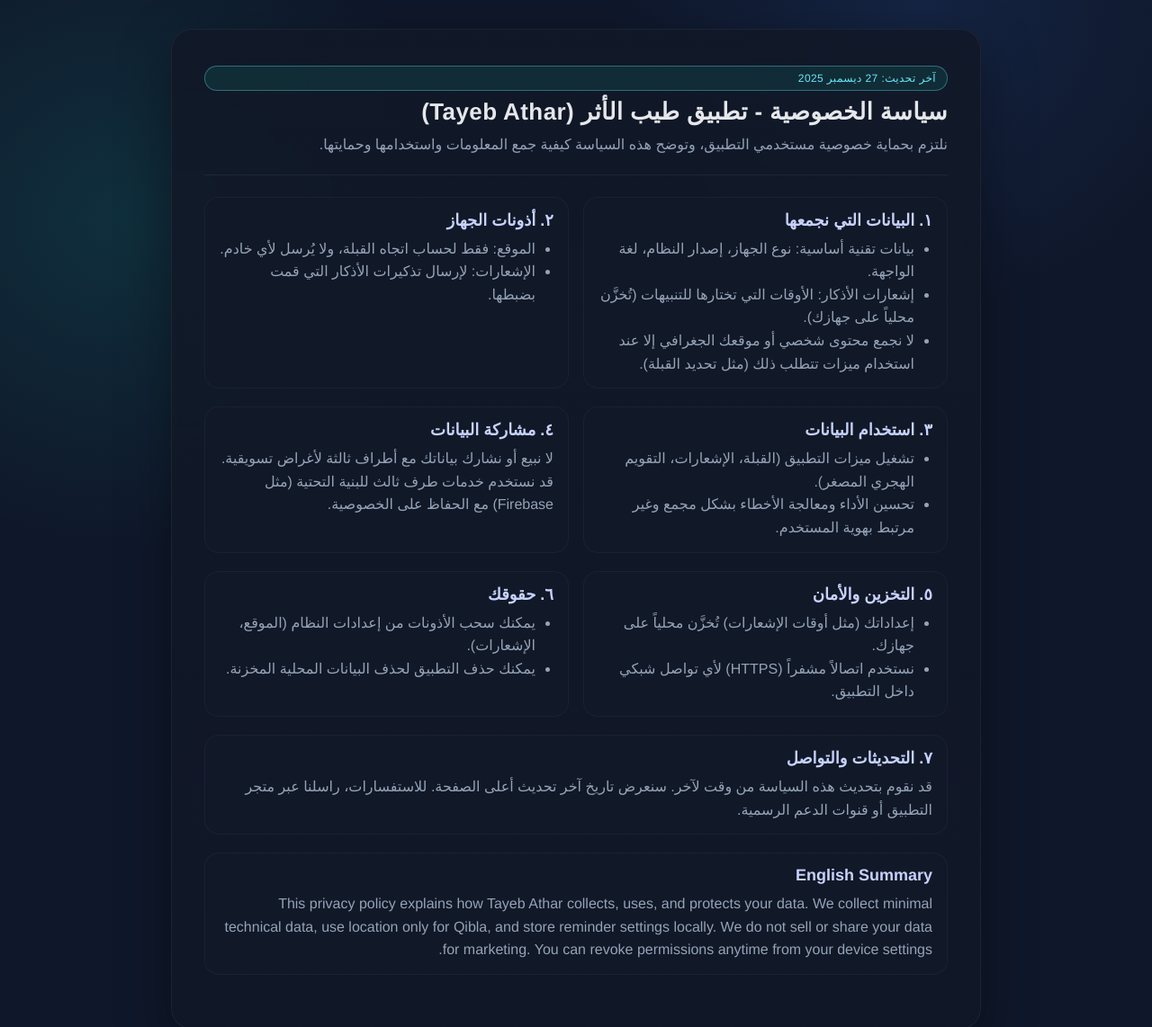
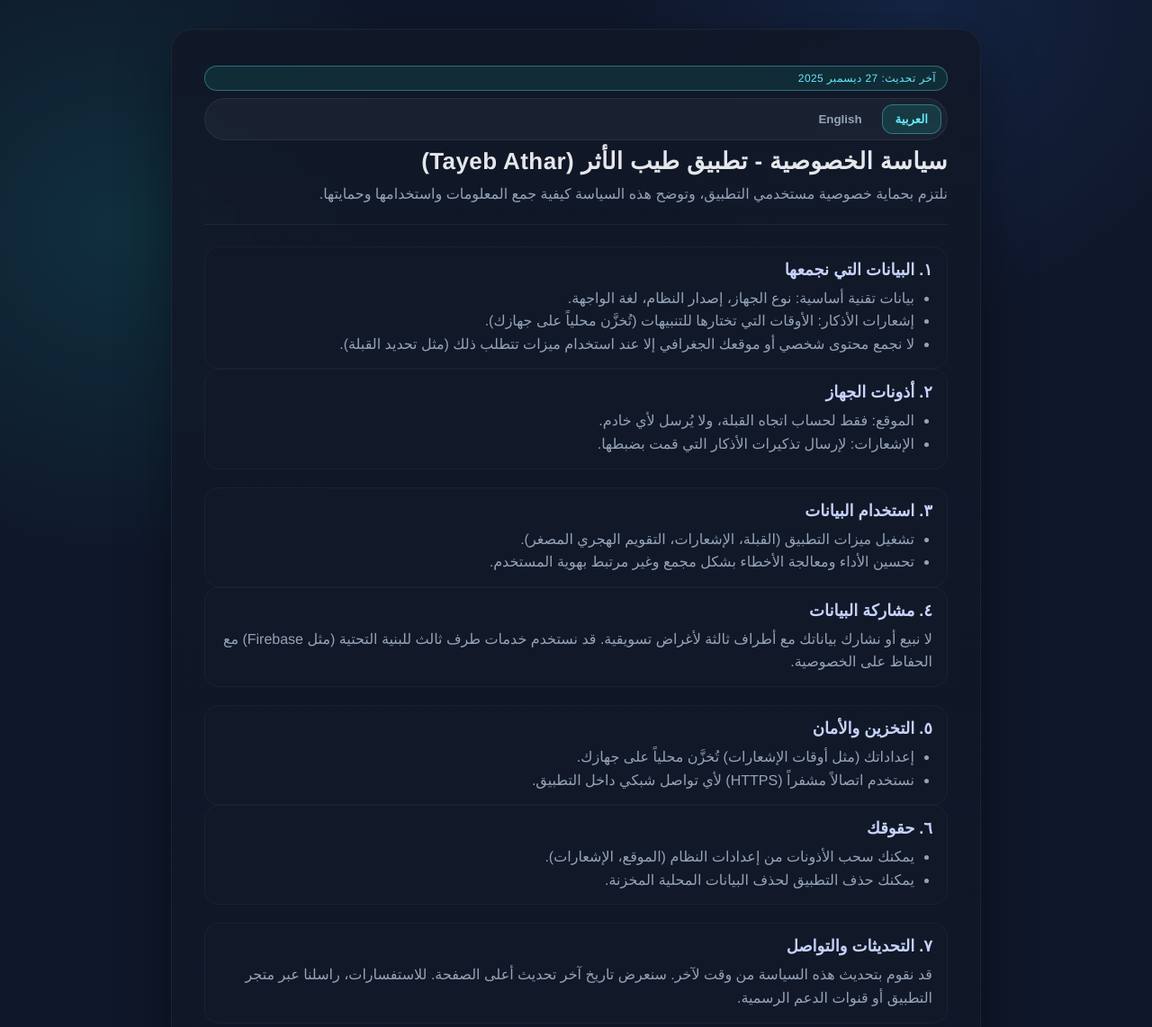
Before and after one commit to karam-araby/Tayeb-Athar-Privacy, a plain HTML site: page index.html in a window 1280 px wide. Shown: the top 1142 px of the page at 90% size. Drawn offline with Linux system fonts and the light colour scheme.

Commit message:
Add language switcher and update privacy policy content

```diff
--- a/index.html
+++ b/index.html
@@ -49,6 +49,30 @@
       font-size: 26px;
       letter-spacing: 0.4px;
     }
+    .lang-switch {
+      display: inline-flex;
+      align-items: center;
+      gap: 8px;
+      background: rgba(255, 255, 255, 0.04);
+      padding: 6px;
+      border-radius: 999px;
+      border: 1px solid rgba(255, 255, 255, 0.07);
+    }
+    .lang-btn {
+      border: none;
+      background: transparent;
+      color: var(--muted);
+      padding: 8px 14px;
+      border-radius: 12px;
+      font-weight: 700;
+      cursor: pointer;
+      transition: all 0.2s ease;
+    }
+    .lang-btn.active {
+      background: rgba(20, 184, 166, 0.16);
+      color: #67e8f9;
+      border: 1px solid rgba(103, 232, 249, 0.35);
+    }
     .tag {
       display: inline-flex;
       align-items: center;
@@ -80,6 +104,8 @@
       border-radius: var(--radius);
       padding: 14px 16px;
     }
+    .lang { display: none; }
+    .lang.active { display: block; }
     @media (min-width: 720px) {
       main { padding: 40px 36px; }
       .dual { grid-template-columns: 1fr 1fr; gap: 16px; }
@@ -90,11 +116,17 @@
   <main>
     <header>
       <div class="tag">آخر تحديث: 27 ديسمبر 2025</div>
-      <h1>سياسة الخصوصية - تطبيق طيب الأثر (Tayeb Athar)</h1>
-      <p>نلتزم بحماية خصوصية مستخدمي التطبيق، وتوضح هذه السياسة كيفية جمع المعلومات واستخدامها وحمايتها.</p>
+      <div class="lang-switch" aria-label="language switcher">
+        <button class="lang-btn active" data-lang="ar">العربية</button>
+        <button class="lang-btn" data-lang="en">English</button>
+      </div>
+      <h1 class="lang active" data-lang="ar">سياسة الخصوصية - تطبيق طيب الأثر (Tayeb Athar)</h1>
+      <h1 class="lang" data-lang="en">Privacy Policy - Tayeb Athar</h1>
+      <p class="lang active" data-lang="ar">نلتزم بحماية خصوصية مستخدمي التطبيق، وتوضح هذه السياسة كيفية جمع المعلومات واستخدامها وحمايتها.</p>
+      <p class="lang" data-lang="en">We are committed to protecting your privacy. This policy explains how we collect, use, and safeguard your data.</p>
     </header>
 
-    <section class="dual">
+    <section class="dual lang active" data-lang="ar">
       <div class="card">
         <h2>١. البيانات التي نجمعها</h2>
         <ul>
@@ -112,7 +144,25 @@
       </div>
     </section>
 
-    <section class="dual">
+    <section class="dual lang" data-lang="en">
+      <div class="card">
+        <h2>1. Data We Collect</h2>
+        <ul>
+          <li>Basic technical data: device type, OS version, interface language.</li>
+          <li>Adhkar reminders: times you select for notifications (stored locally on your device).</li>
+          <li>No personal content or location is collected unless you use features that require it (e.g., Qibla).</li>
+        </ul>
+      </div>
+      <div class="card">
+        <h2>2. Device Permissions</h2>
+        <ul>
+          <li>Location: only to calculate Qibla direction; never sent to any server.</li>
+          <li>Notifications: to deliver adhkar reminders you configure.</li>
+        </ul>
+      </div>
+    </section>
+
+    <section class="dual lang active" data-lang="ar">
       <div class="card">
         <h2>٣. استخدام البيانات</h2>
         <ul>
@@ -126,7 +176,21 @@
       </div>
     </section>
 
-    <section class="dual">
+    <section class="dual lang" data-lang="en">
+      <div class="card">
+        <h2>3. How We Use Data</h2>
+        <ul>
+          <li>To operate app features (Qibla, notifications, mini Hijri calendar).</li>
+          <li>To improve performance and troubleshoot in aggregate, without identifying users.</li>
+        </ul>
+      </div>
+      <div class="card">
+        <h2>4. Data Sharing</h2>
+        <p>We do not sell or share your data for marketing. We may use third-party infrastructure (e.g., Firebase) while preserving privacy.</p>
+      </div>
+    </section>
+
+    <section class="dual lang active" data-lang="ar">
       <div class="card">
         <h2>٥. التخزين والأمان</h2>
         <ul>
@@ -143,15 +207,49 @@
       </div>
     </section>
 
-    <section class="card">
+    <section class="dual lang" data-lang="en">
+      <div class="card">
+        <h2>5. Storage and Security</h2>
+        <ul>
+          <li>Your settings (e.g., reminder times) are stored locally on your device.</li>
+          <li>We use encrypted connections (HTTPS) for any network communication.</li>
+        </ul>
+      </div>
+      <div class="card">
+        <h2>6. Your Rights</h2>
+        <ul>
+          <li>You can revoke permissions from system settings (location, notifications).</li>
+          <li>You can delete the app to remove locally stored data.</li>
+        </ul>
+      </div>
+    </section>
+
+    <section class="card lang active" data-lang="ar">
       <h2>٧. التحديثات والتواصل</h2>
       <p>قد نقوم بتحديث هذه السياسة من وقت لآخر. سنعرض تاريخ آخر تحديث أعلى الصفحة. للاستفسارات، راسلنا عبر متجر التطبيق أو قنوات الدعم الرسمية.</p>
     </section>
 
-    <section class="card">
-      <h2>English Summary</h2>
-      <p>This privacy policy explains how Tayeb Athar collects, uses, and protects your data. We collect minimal technical data, use location only for Qibla, and store reminder settings locally. We do not sell or share your data for marketing. You can revoke permissions anytime from your device settings.</p>
+    <section class="card lang" data-lang="en">
+      <h2>7. Updates and Contact</h2>
+      <p>We may update this policy from time to time. The last update date appears above. For inquiries, contact us via the app store page or official support channels.</p>
     </section>
   </main>
+  <script>
+    (function () {
+      const buttons = document.querySelectorAll('.lang-btn');
+      const blocks = document.querySelectorAll('.lang');
+      const setLang = (lang) => {
+        buttons.forEach((btn) => btn.classList.toggle('active', btn.dataset.lang === lang));
+        blocks.forEach((el) => el.classList.toggle('active', el.dataset.lang === lang));
+        localStorage.setItem('privacy_lang', lang);
+        document.documentElement.dir = lang === 'ar' ? 'rtl' : 'ltr';
+        document.documentElement.lang = lang;
+      };
+      const saved = localStorage.getItem('privacy_lang');
+      const initial = saved === 'en' ? 'en' : 'ar';
+      setLang(initial);
+      buttons.forEach((btn) => btn.addEventListener('click', () => setLang(btn.dataset.lang)));
+    })();
+  </script>
 </body>
 </html>
```
